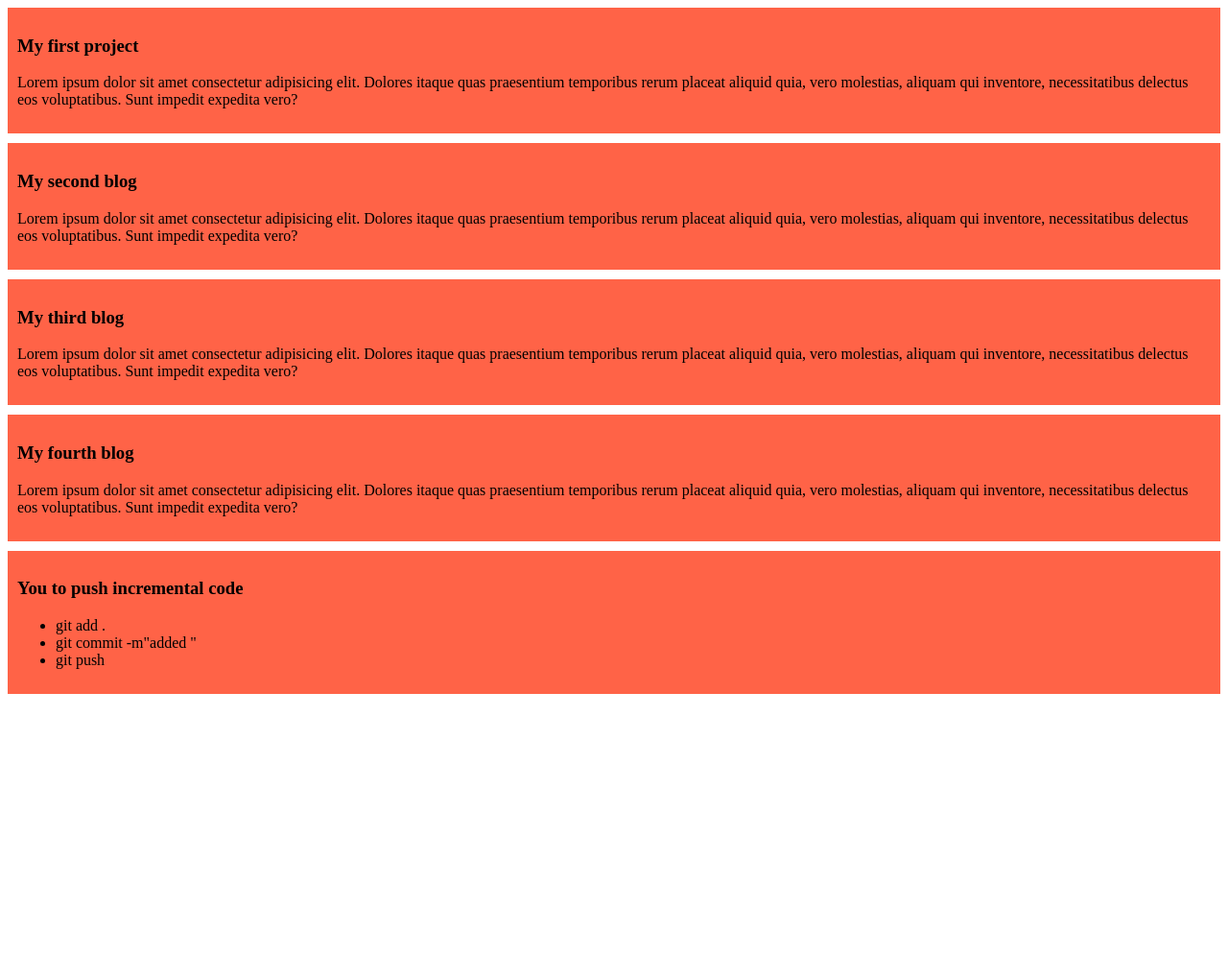
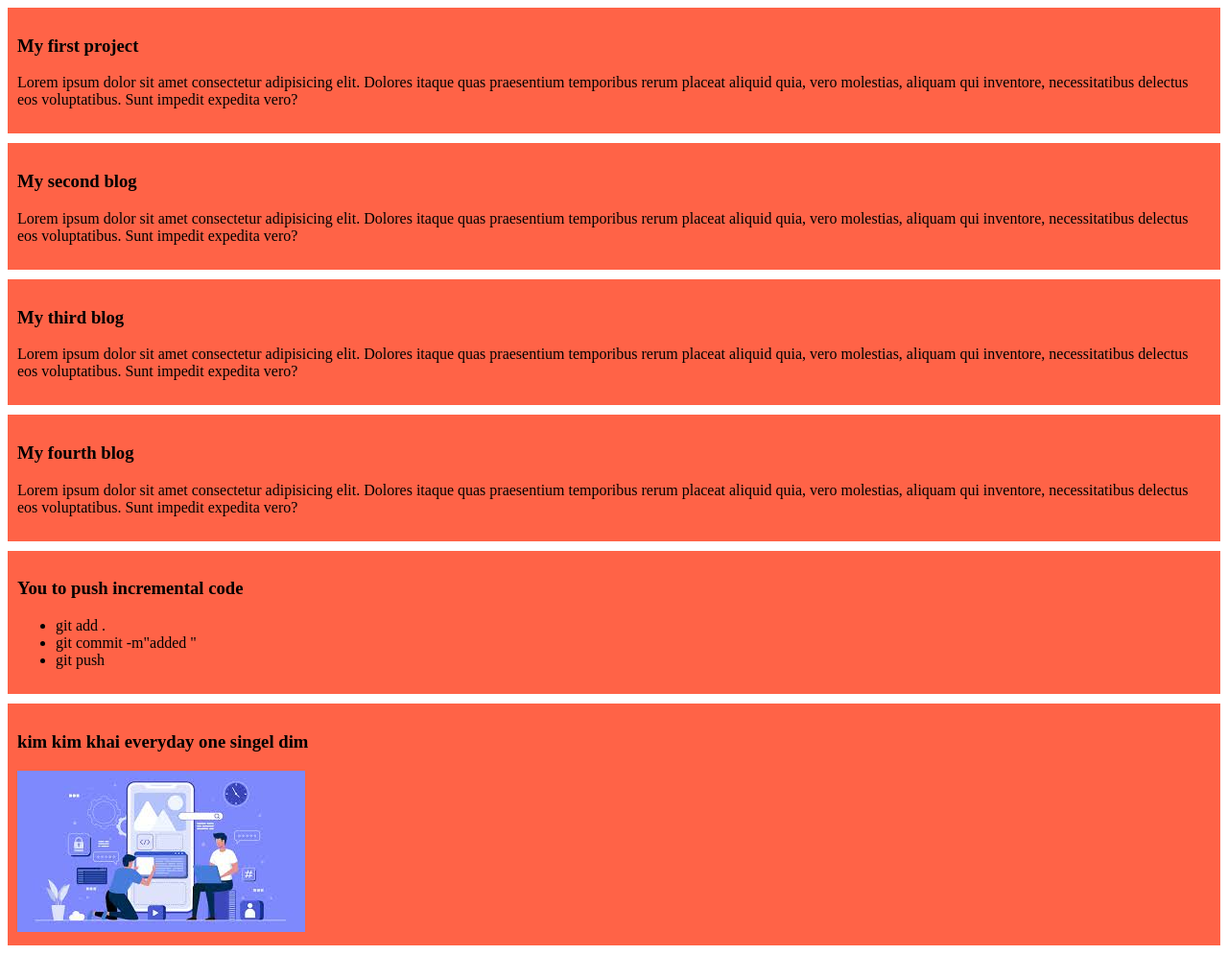
Before and after one commit to mdmojahid472/My-simple-website, a plain HTML site: page index.html in a window 1280 px wide. Shown: the whole page at 96% size. Before the commit the page ends 800 px from the top, so only its background shows below. Drawn offline with Linux system fonts and the light colour scheme.

Commit message:
added kim with a dim

```diff
--- a/index.html
+++ b/index.html
@@ -32,4 +32,8 @@
             <li>git push</li>
         </ul>
     </div>
+    <div>
+        <h3>kim kim khai everyday one singel dim</h3>
+        <img src="App Development.jpg" alt="">
+    </div>
 </html>
```
Also changed, not shown: App Development.jpg (added).
